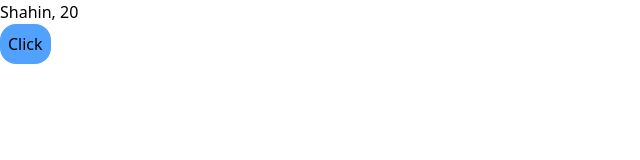
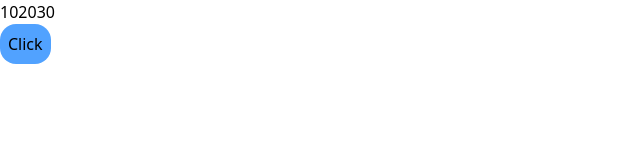
Before and after one commit to shahinchowdory02/React_Function_Sher3001, a React (Vite) app: page / in a window 1280 px wide. Shown: the top 160 px of the page, without its empty margins (0-640 px from the left). Built offline with nearby package versions, Linux system fonts and the light colour scheme.

Commit message:
02 03 2026

```diff
--- a/src/App.jsx
+++ b/src/App.jsx
@@ -176,19 +176,17 @@
 import React, { useState } from "react";
 
 const App = () => {
-  const [num, setNum] = useState({ user: "Shahin", age: 20 });
+  const [num, setNum] = useState([10, 20, 30]);
 
   const btnClicked = () => {
-    const newNum = { ...num };
-    newNum.user = "Aman";
-    console.log(newNum);
+    const newNum = [...num];
+    newNum.push(101);
+    setNum(newNum);
   };
 
   return (
     <div>
-      <h1>
-        {num.user}, {num.age}
-      </h1>
+      <h1>{num}</h1>
 
       <button className="bg-blue-400 p-2 rounded-2xl" onClick={btnClicked}>
         Click
```
